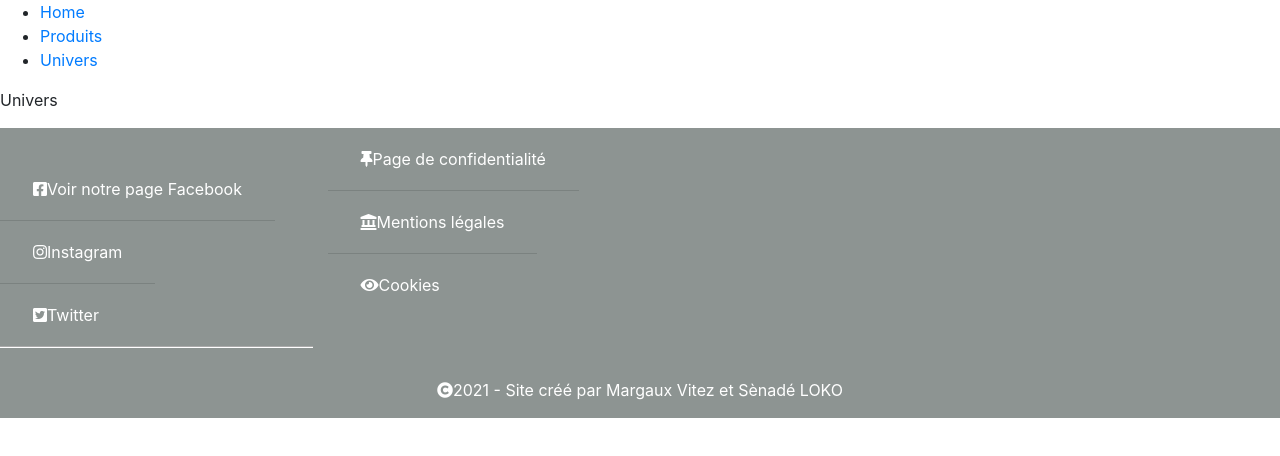
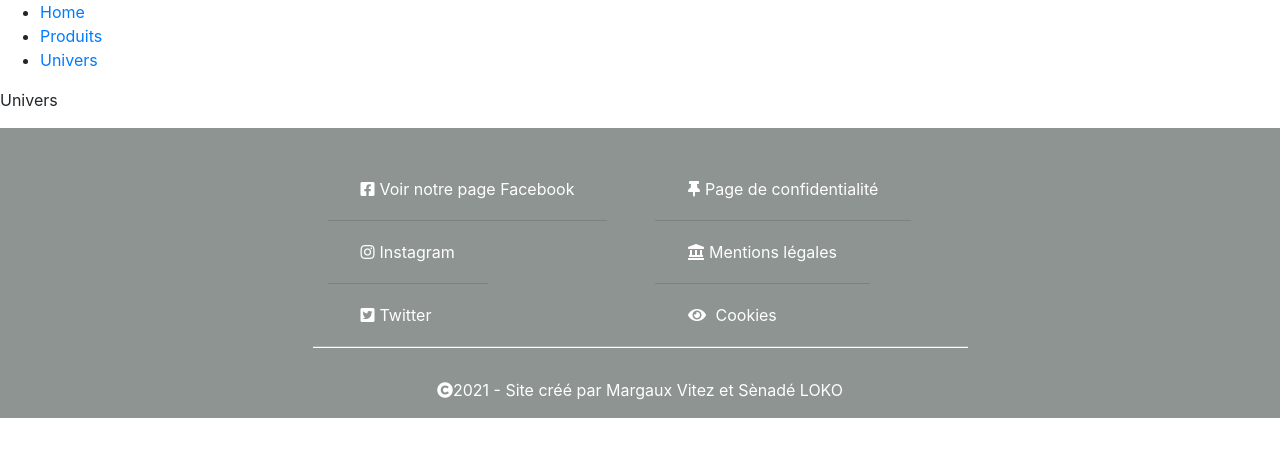
Before and after one commit to margauxcleo/FansStore, a React (Create React App) app in the folder client/: page /univers in a window 1280 px wide. Shown: the top 456 px of the page. Built offline with nearby package versions, Linux system fonts and the light colour scheme.

Commit message:
[MV]V1.3[1] création du footer - structure ok

```diff
--- a/client/src/components/Footer/Footer.css
+++ b/client/src/components/Footer/Footer.css
@@ -1,5 +1,9 @@
 .footer {
     background-color: #8D9492;
+}
+
+.footer_title {
+    padding-left: 5px;
 }
 
 .div-footer{
--- a/client/src/components/Footer/Footer.js
+++ b/client/src/components/Footer/Footer.js
@@ -10,7 +10,7 @@ const Footer = () => {
         <>
             <div className="footer">
                 <Row>
-                    <Col xs={12} sm={{ offset: 12 }} sm={5} md={{ offset: 1 }} md={5} lg={{ offset: 2 }} lg={4} xl={{ offset: 3 }} xl={3} className="div-footer">
+                    <Col xs={12} sm={{ span:5, offset: 1 }} md={{ span: 5, offset: 1 }} lg={{ span: 4, offset: 2 }} xl={{ span: 3, offset: 3 }} className="div-footer">
                         <ListGroup variant="flush" className="btn-group-vertical">
                             <ListGroup.Item className="footer-item">
                                 <a
@@ -18,41 +18,42 @@ const Footer = () => {
                                     href="https://www.facebook.com/"
                                     type="button">
                                     <i className="fab fa-facebook-square"></i>
-                                    Voir notre page Facebook
+                                    <span className="footer_title">Voir notre page Facebook</span>
                                 </a>
                             </ListGroup.Item>
                             <ListGroup.Item className="footer-item">
                                 <a className="btn btn-footer" href="https://www.instagram.com/?hl=fr" type="button">
                                     <i className="fab fa-instagram"></i>
-                                    Instagram
+                                    <span className="footer_title">Instagram</span>
                                 </a>
                             </ListGroup.Item>
                             <ListGroup.Item className="footer-item">
                                 <a className="btn btn-footer" href="https://twitter.com/?lang=fr" type="button">
                                     <i className="fab fa-twitter-square"></i>
-                                    Twitter
+                                    <span className="footer_title">Twitter</span>
                                 </a>
                             </ListGroup.Item>
                         </ListGroup>
                     </Col>
-                    <Col xs={12} sm={5} md={5} lg={4} xl={3}>
+                    <Col xs={12} sm={5} md={5} lg={4} xl={3} className="div-footer">
                         <ListGroup variant="flush" className="btn-group-vertical">
                             <ListGroup.Item className="footer-item">
                                 <a className="btn btn-footer" href="" type="button">
                                     <i className="fas fa-thumbtack"></i>
-                                    Page de confidentialité
+                                    <span className="footer_title">Page de confidentialité</span>
+
                                 </a>
                             </ListGroup.Item>
                             <ListGroup.Item className="footer-item">
                                     <a className="btn btn-footer" href="" type="button">
                                         <i className="fas fa-landmark"></i>
-                        Mentions légales
+                                        <span className="footer_title">Mentions légales</span>
+
                     </a>
                                 </ListGroup.Item>
                                 <ListGroup.Item className="footer-item">
                                     <a className="btn btn-footer" href="" type="button">
-                                        <i className="fas fa-eye"></i>
-                        Cookies
+                                        <i className="fas fa-eye"></i> <span className="footer_title">Cookies</span>
                     </a>
                                 </ListGroup.Item>
                         </ListGroup>
```
